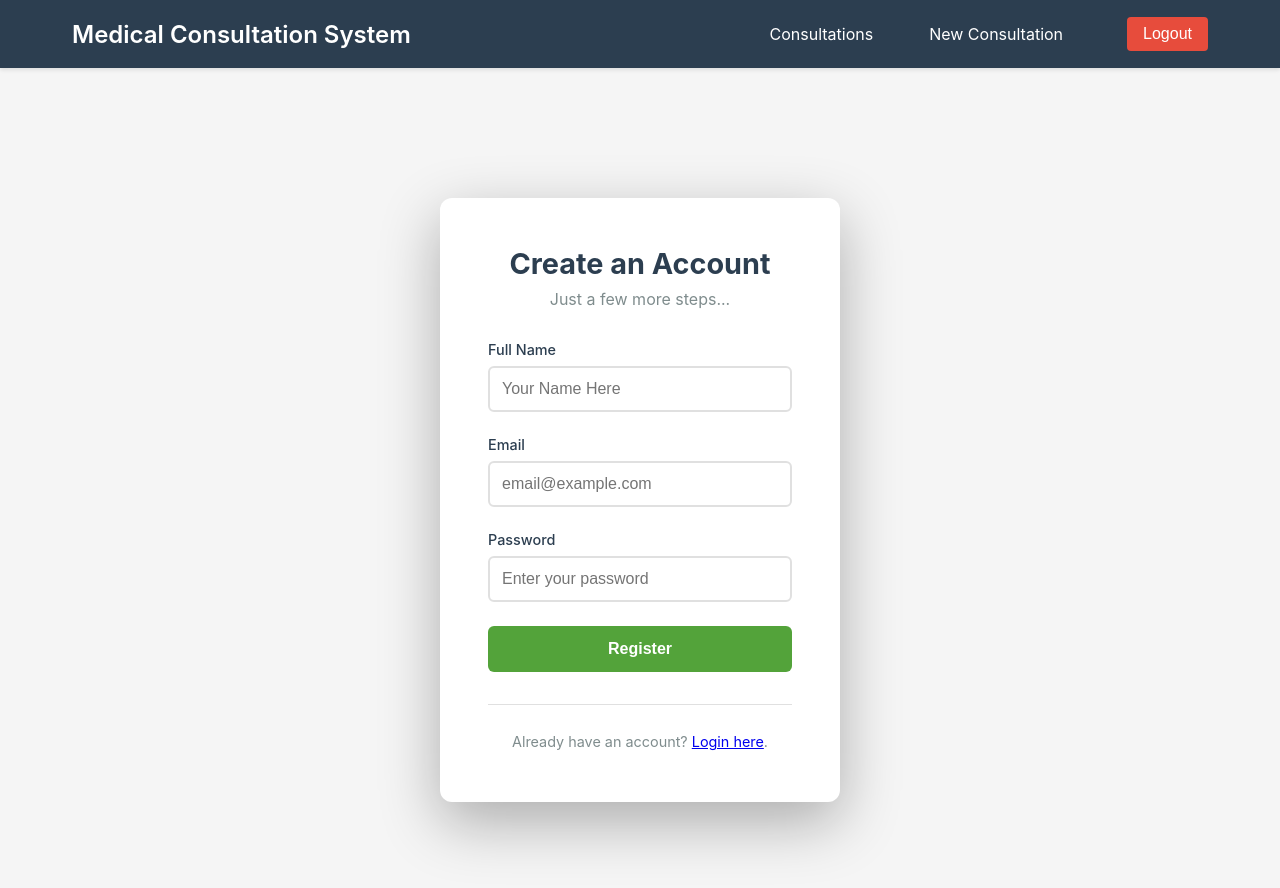
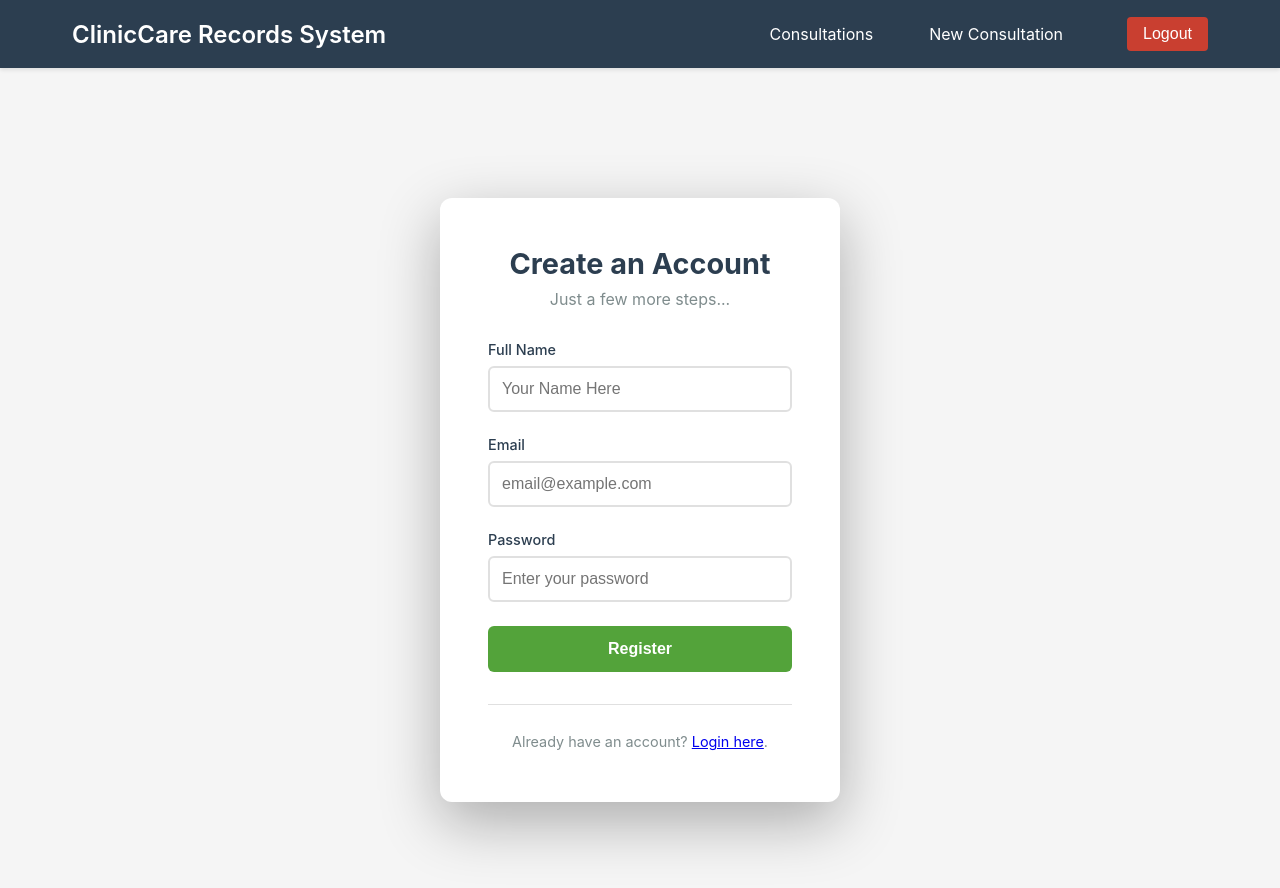
Before and after one commit to MichelleCDjunaidi/clinic-web-app, a Vue app in the folder frontend/: page /register in a window 1280 px wide. Shown: the top 888 px of the page. Built offline with nearby package versions, Linux system fonts and the light colour scheme; sample sign-in values are in the browser's storage.

Commit message:
fix: darken the logout button just a bit

```diff
--- a/frontend/src/App.vue
+++ b/frontend/src/App.vue
@@ -7,7 +7,7 @@
     </div>
     <nav v-if="isAuthenticated" class="navbar">
       <div class="nav-container">
-        <h1 class="logo">Medical Consultation System</h1>
+        <h1 class="logo">ClinicCare Records System</h1>
         <div class="nav-links">
           <router-link to="/consultations" class="nav-link"
             >Consultations</router-link
@@ -116,7 +116,7 @@ body {
 }
 
 .logout-btn {
-  background: #e74c3c;
+  background: #c93f30;
   color: white;
   border: none;
   padding: 0.5rem 1rem;
```
